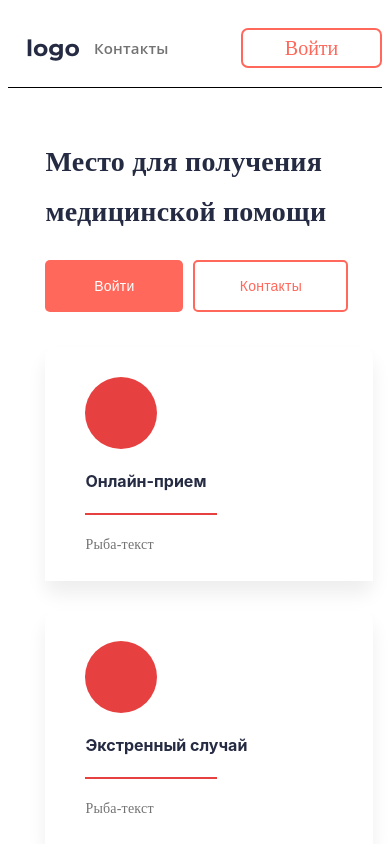
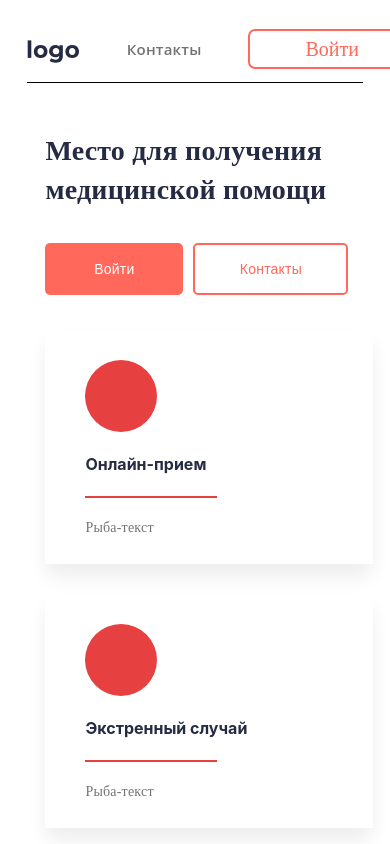
Before and after one commit to Sandreykina/react-site, a React (Create React App) app: page / in a window 390 px wide. Shown: the top 844 px of the page. Built offline with nearby package versions, Linux system fonts and the light colour scheme.

Commit message:
fixed some adaptive styles

```diff
--- a/src/blocks/content/main-title.css
+++ b/src/blocks/content/main-title.css
@@ -1,6 +1,8 @@
 .main-title {
     min-height: 89px;
-    min-width: 355px;
+    min-width: 328px;
+    max-width: 727px;
+    max-height: 160px;
     font-family: 'Montserrat';
     font-style: normal;
     font-weight: 700;
@@ -11,9 +13,22 @@
      /* width: 50.486vw;
     height: 15.625vh;  */
 }
-@media screen and (max-width: 655px) {
+
+@media screen and (max-width: 738px) {
     .main-title {
-        font-size: 28px;
+        font-size: 48px;
+        line-height: 60px;
+    }
+}
+@media screen and (max-width: 615px) {
+    .main-title {
+        font-size: 38px;
         line-height: 50px;
     }
 }
+@media screen and (max-width: 491px) {
+    .main-title {
+        font-size: 28px;
+        line-height: 39px;
+    }
+}
--- a/src/blocks/elements/elements.css
+++ b/src/blocks/elements/elements.css
@@ -6,7 +6,7 @@
     padding-top: 35px;
     gap: 30px;
 }
-@media screen and (max-width: 902px) {
+@media screen and (max-width: 1180px) {
     .elements {
         max-width: 600px;
         grid-template-columns: repeat(2, 328px);
--- a/src/blocks/header/__logo/header__logo.css
+++ b/src/blocks/header/__logo/header__logo.css
@@ -1,7 +1,7 @@
 .header__logo {
     width: 53.27px;
     height: 22.66px;
-    margin: 3.027vh 0 2.441vh 4.931vw
+    margin: 3.027vh 0 2.441vh 0
 }
 @media screen and (max-width: 375px) {
     .header__logo {
--- a/src/blocks/header/header-contacts-btn.css
+++ b/src/blocks/header/header-contacts-btn.css
@@ -1,13 +1,12 @@
 .header-contacts-btn {
     background-color: white;
-    width: 134px;
-    height: 24px;
+    width: 186px;
+    height: 40px;
     border: none;
     font-family: 'Open Sans';
     font-style: normal;
     font-weight: 600;
     font-size: 15px;
-    margin-right: 59px;
     text-align: center;
     letter-spacing: 0.2px;
     color: #737373;
--- a/src/blocks/header/header.css
+++ b/src/blocks/header/header.css
@@ -1,13 +1,20 @@
 .header {
   display: flex;
   align-items: center;
-  width: 100%;
-  height: 79.27px;
+  max-width: 100%;
+  height: 7.741vh;
   border-bottom: 1px solid black;
   justify-content: space-between;
+  margin: 1.953vh 4.861vw 0
+}
+.header-btns {
+  display: flex;
+  width: 100%;
+  align-items: center;
+  justify-content: flex-end;
 }
 
-@media screen and (max-width: 460px) {
+@media screen and (max-width: 493px) {
   .header {
     max-width: 100%;
   }
--- a/src/components/Header.js
+++ b/src/components/Header.js
@@ -17,7 +17,8 @@ const Header = ({ onLogin }) => {
     <div>
       <header className="header">
         <img onClick={handleLogoClick} src={headerLogo} alt="Логотип" className="header__logo" />
-          <button
+        <div className="header-btns">
+        <button
             onClick={handleContactsClick}
             type="button"
             className="header-contacts-btn"
@@ -28,6 +29,8 @@ const Header = ({ onLogin }) => {
             type="button"
             className="header-login-btn"
           >Войти</button>
+        </div>
+
         <LoginPopup />
       </header>
     </div>
--- a/src/index.css
+++ b/src/index.css
@@ -1,3 +1,4 @@
+
 @import url(./blocks/page/page.css);
 
 @import url(./blocks/header/header.css);
```
